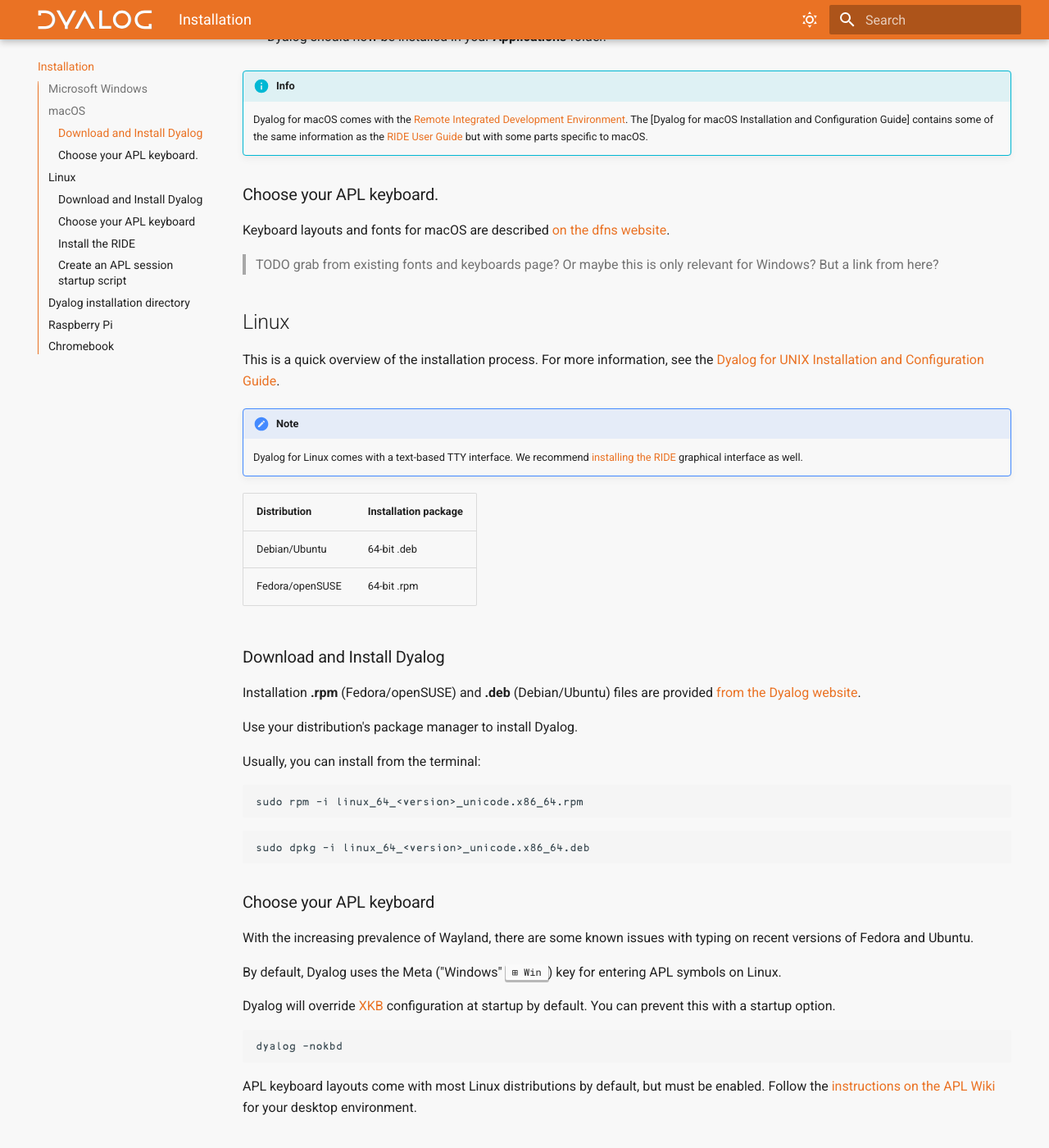
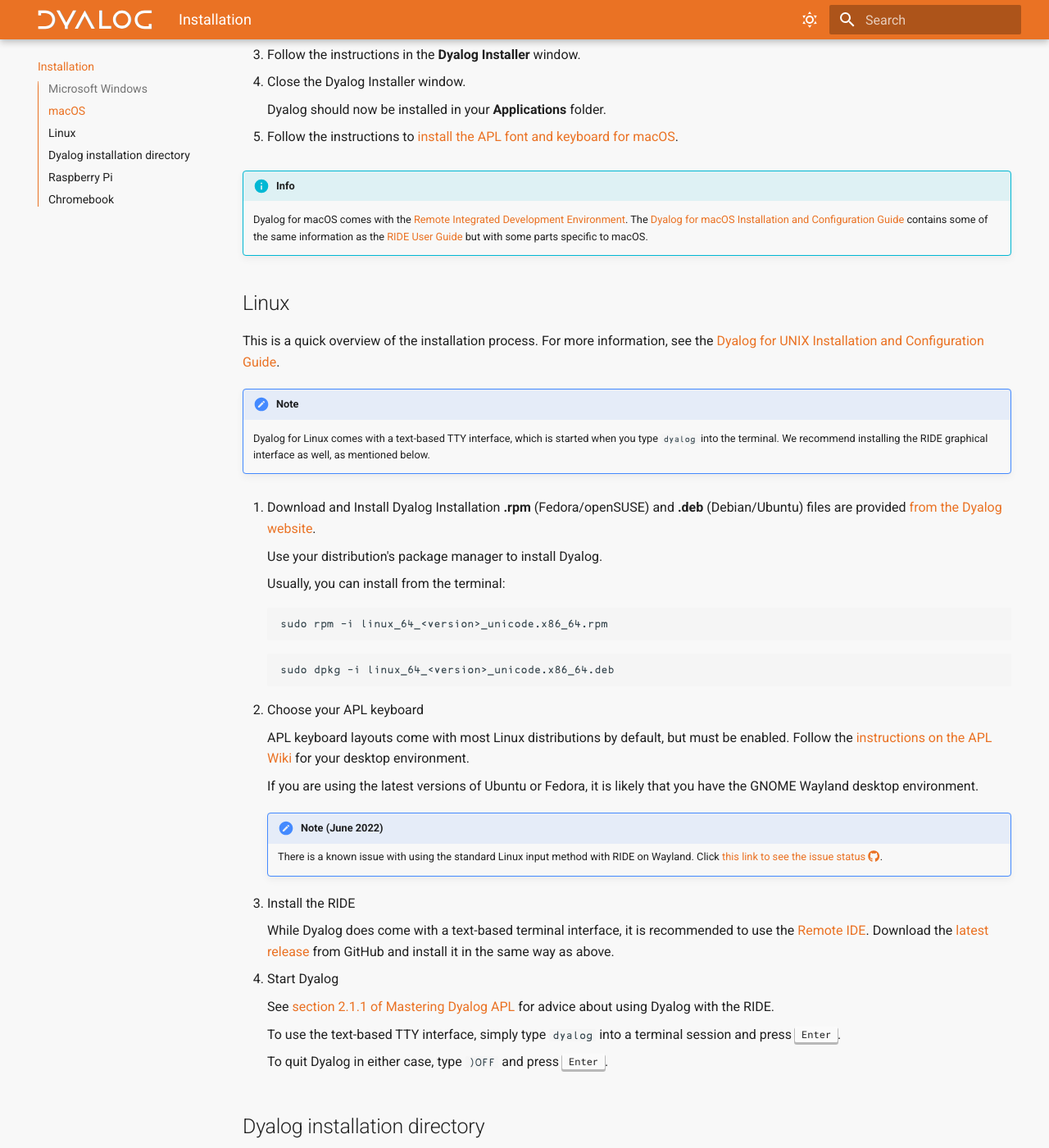
Before and after one commit to rikedyp/DyalogTutorials, an MkDocs documentation site: the page built from docs/install.md, in a window 1280 px wide and 1400 px high, scrolled down 2170 px. Shown: the whole window at 82% size. Built offline with MkDocs 1.6.1 and Material for MkDocs 9.7.7, drawn with Linux system fonts in a browser that asks for light colours; some of the changed text lies outside the part shown.

Commit message:
clean up and refer to existing typing instructions

````diff
--- a/docs/install.md
+++ b/docs/install.md
@@ -18,6 +18,9 @@
 
 	The default APL keyboard uses <kbd>Ctrl</kbd> as the APL shifting key. It does not prevent copy and paste shortcuts, but some prefer to use a different method.
 
+	!!!Note "Note (May 2022)"
+		If you are using Microsoft Windows 11, then you might find that the standard Dyalog IME does not work with UWP (Universal Windows Platform) applications such as Notepad. We are working on both immediate and long-term solutions to meet our customers' wide range of needs. Some user-created alternatives are listed on [the APL Wiki page about Typing APL glyphs](https://aplwiki.com/wiki/Typing_glyphs#Windows).
+
 	If you do not want to use the <kbd>Ctrl</kbd> key as your APL shifting key, untick **☑ Install the Dyalog APL IME for 64 bit Windows** and head over to the section on [typing APL](#typing-apl-symbols) for alternatives.
 
 	!!!Info
@@ -34,7 +37,6 @@
 ## macOS
 This is a quick overview of the installation process. For more information, see the [Dyalog for macOS Installation and Configuration Guide](https://docs.dyalog.com/latest/Dyalog%20for%20macOS%20Installation%20and%20Configuration%20Guide.pdf).
 
-### Download and Install Dyalog
 1. Go to the [download page](https://www.dyalog.com/download-zone.htm) and download the installation package for macOS.
 
 2. Double click on the **mac_64_&lt;version&gt;_unicode.pkg** file.
@@ -45,67 +47,52 @@
 
 	Dyalog should now be installed in your **Applications** folder.
 
+5. Follow the instructions to [install the APL font and keyboard for macOS](https://www.dyalog.com/apl-font-keyboard.htm).
+
 !!!Info
-	Dyalog for macOS comes with the [Remote Integrated Development Environment](https://github.com/Dyalog/ride). The [Dyalog for macOS Installation and Configuration Guide] contains some of the same information as the [RIDE User Guide](https://docs.dyalog.com/latest/RIDE%20User%20Guide.pdf) but with some parts specific to macOS.
-
-### Choose your APL keyboard.
-Keyboard layouts and fonts for macOS are described [on the dfns website](https://dfns.dyalog.com/n_kbmac.htm).
-
-> TODO grab from existing fonts and keyboards page?
-> Or maybe this is only relevant for Windows? But a link from here?
+	Dyalog for macOS comes with the [Remote Integrated Development Environment](https://github.com/Dyalog/ride). The [Dyalog for macOS Installation and Configuration Guide](https://docs.dyalog.com/latest/Dyalog%20for%20macOS%20Installation%20and%20Configuration%20Guide.pdf) contains some of the same information as the [RIDE User Guide](https://docs.dyalog.com/latest/RIDE%20User%20Guide.pdf) but with some parts specific to macOS.
 
 ## Linux
 This is a quick overview of the installation process. For more information, see the [Dyalog for UNIX Installation and Configuration Guide](https://docs.dyalog.com/latest/Dyalog%20for%20UNIX%20Installation%20and%20Configuration%20Guide.pdf).
 
 !!! Note
-	Dyalog for Linux comes with a text-based TTY interface. We recommend [installing the RIDE](#install-the-ride) graphical interface as well.
+	Dyalog for Linux comes with a text-based TTY interface, which is started when you type `dyalog` into the terminal. We recommend installing the RIDE graphical interface as well, as mentioned below.
 
-|Distribution|Installation package|
-|---|---|
-|Debian/Ubuntu|64-bit .deb|
-|Fedora/openSUSE|64-bit .rpm|
+1. Download and Install Dyalog
+	Installation **.rpm** (Fedora/openSUSE) and **.deb** (Debian/Ubuntu) files are provided [from the Dyalog website](https://www.dyalog.com/download-zone.htm).
 
-### Download and Install Dyalog
-Installation **.rpm** (Fedora/openSUSE) and **.deb** (Debian/Ubuntu) files are provided [from the Dyalog website](https://www.dyalog.com/download-zone.htm).
+	Use your distribution's package manager to install Dyalog.
 
-Use your distribution's package manager to install Dyalog.
+	Usually, you can install from the terminal:
 
-Usually, you can install from the terminal:
+	```sh
+	sudo rpm -i linux_64_<version>_unicode.x86_64.rpm
+	```
 
-```sh
-sudo rpm -i linux_64_<version>_unicode.x86_64.rpm
-```
+	```sh
+	sudo dpkg -i linux_64_<version>_unicode.x86_64.deb
+	```
 
-```sh
-sudo dpkg -i linux_64_<version>_unicode.x86_64.deb
-```
+1. Choose your APL keyboard
 
-### Choose your APL keyboard
-With the increasing prevalence of Wayland, there are some known issues with typing on recent versions of Fedora and Ubuntu.
+	APL keyboard layouts come with most Linux distributions by default, but must be enabled. Follow the [instructions on the APL Wiki](https://aplwiki.com/wiki/Typing_glyphs_on_Linux) for your  desktop environment.
 
-By default, Dyalog uses the Meta ("Windows" <kbd>⊞ Win</kbd>) key for entering APL symbols on Linux.
+	If you are using the latest versions of Ubuntu or Fedora, it is likely that you have the GNOME Wayland desktop environment.
 
-Dyalog will override [XKB](https://www.x.org/wiki/XKB/) configuration at startup by default. You can prevent this with a startup option.
+	!!!Note "Note (June 2022)"
+		There is a known issue with using the standard Linux input method with RIDE on Wayland. Click [this link to see the issue status :fontawesome-brands-github:](https://github.com/Dyalog/ride/issues/879).
 
-    dyalog -nokbd
+1. Install the RIDE
 
-APL keyboard layouts come with most Linux distributions by default, but must be enabled. Follow the [instructions on the APL Wiki](https://aplwiki.com/wiki/Typing_glyphs_on_Linux) for your desktop environment.
+	While Dyalog does come with a text-based terminal interface, it is recommended to use the [Remote IDE](https://github.com/Dyalog/ride). Download the [latest release](https://github.com/Dyalog/ride/releases/latest) from GitHub and install it in the same way as above.
 
-### Install the RIDE
+1. Start Dyalog
 
-While Dyalog does come with a bare-bones terminal interface, it is recommended to use the [Remote IDE](https://github.com/Dyalog/ride). Download the [latest release](https://github.com/Dyalog/ride/releases/latest) from GitHub and install it as above.
+	See [section 2.1.1 of Mastering Dyalog APL](https://mastering.dyalog.com/Getting-Started.html#the-ride-working-environment) for advice about using Dyalog with the RIDE.
 
-### Create an APL session startup script
+	To use the text-based TTY interface, simply type `dyalog` into a terminal session and press <kbd>Enter</kbd>.
 
-By default, users must "start" an APL session from the main RIDE configuration window as described in [section 2.1.1 of Mastering Dyalog APL](https://mastering.dyalog.com/Getting-Started.html#the-ride-working-environment).
-
-The following script can be used to launch RIDE and immediately connect to a new Dyalog instance.
-
-    #!/usr/bin/env sh
-    env RIDE_CONNECT=localhost:4502 ride &
-    dyalog +s -q RIDE_INIT=SERVE:*:4502
-
-To prevent Dyalog taking over the keyboard layout at startup, add `-nokbd` to the 3rd line in the script.
+	To quit Dyalog in either case, type `)OFF` and press <kbd>Enter</kbd>.
 
 ## Dyalog installation directory
 The main Dyalog installation directory is returned by the expression:
````
